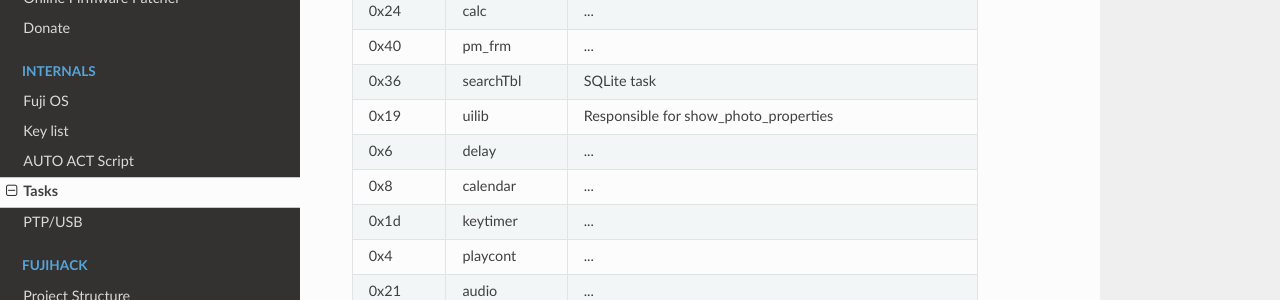
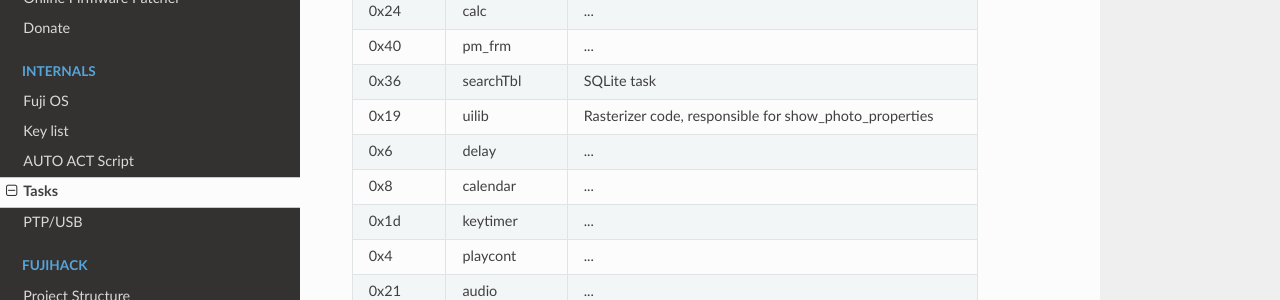
Before and after one commit to fujihack/wiki, an MkDocs documentation site: the page built from docs/tasks.md, in a window 1280 px wide and 900 px high, scrolled down 1095 px. Shown: the part 151-451 px from the top of the window. Built offline with MkDocs 1.6.1, drawn with Linux system fonts in a browser that asks for light colours; nearby versions of some CDN libraries.

Commit message:
Update tasks.md

```diff
--- a/docs/tasks.md
+++ b/docs/tasks.md
@@ -35,7 +35,7 @@
 | 0x24 | calc | ... |
 | 0x40 | pm_frm | ... |
 | 0x36 | searchTbl | SQLite task |
-| 0x19 | uilib | Responsible for show_photo_properties |
+| 0x19 | uilib | Rasterizer code, responsible for show_photo_properties |
 | 0x6 | delay | ... |
 | 0x8 | calendar | ... |
 | 0x1d | keytimer | ... |
```
